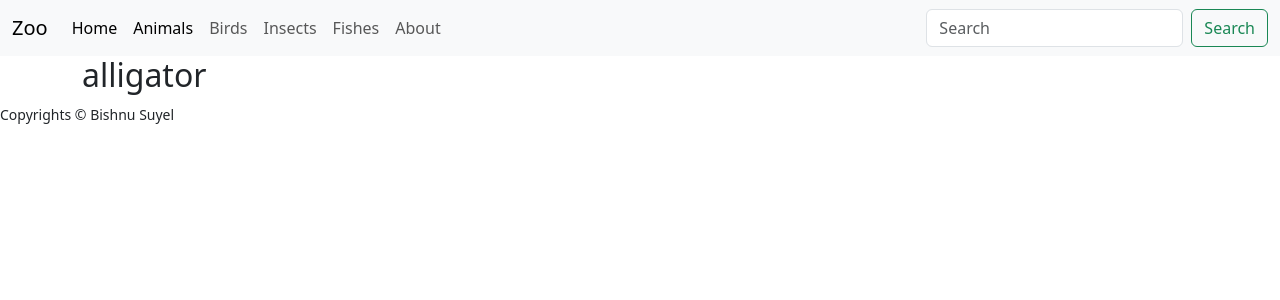
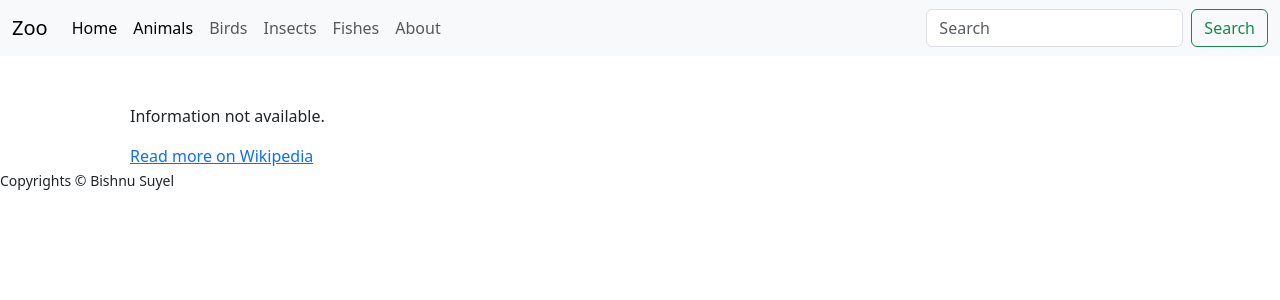
Before and after one commit to bishnu-suyel/animals, a React (Vite) app: page /animals/alligator in a window 1280 px wide. Shown: the top 300 px of the page. Built offline with nearby package versions, Linux system fonts and the light colour scheme; no server answers.

Commit message:
Add api to fetch wikipedia info

```diff
--- a/src/routes/SinglePage.jsx
+++ b/src/routes/SinglePage.jsx
@@ -1,17 +1,49 @@
-import React from 'react'
-import {useParams} from "react-router-dom";
-import axios from 'axios';
+import React, { useState, useEffect } from "react";
+import { useParams } from "react-router-dom";
+import axios from "axios";
 
-   const SinglePage = ({...rest}) => {
-    const params = useParams();
+const SinglePage = ({ ...rest }) => {
+  const params = useParams();
 
-    const categoryItems = rest[params.category];
+  const categoryItems = rest[params.category];
 
-    const data = categoryItems.find(el => el. name === params.name);
+  const data = categoryItems.find((el) => el.name === params.name);
+  const [wikiInfo, setWikiInfo] = useState({});
+
+  useEffect(() => {
+    const fetchWikiInfo = async () => {
+      try {
+        const response = await axios.get(
+          `https://en.wikipedia.org/api/rest_v1/page/summary/${data.name}`
+        );
+        setWikiInfo(response.data);
+      } catch (error) {
+        console.error("Error fetching Wikipedia data:", error);
+        setWikiInfo({ extract: "Information not available." });
+      } finally {
+        setLoading(false);
+      }
+    };
+
+    fetchWikiInfo();
+  }, [data.name]);
   return (
-  <>
-  <h2>{data.name}</h2>
-  </>
+    <>
+      <div className="container mt-5 px-5">
+        <h2 className="mb-4 fs-5">{wikiInfo.title}</h2>
+        <div>
+          <p className="fs-6">{wikiInfo.extract}</p>
+          <a
+            href={wikiInfo.content_urls?.desktop?.page || "#"}
+            target="_blank"
+            rel="noopener noreferrer"
+            className="fs-6"
+          >
+            Read more on Wikipedia
+          </a>
+        </div>
+      </div>
+    </>
   );
 };
 export default SinglePage;
```
